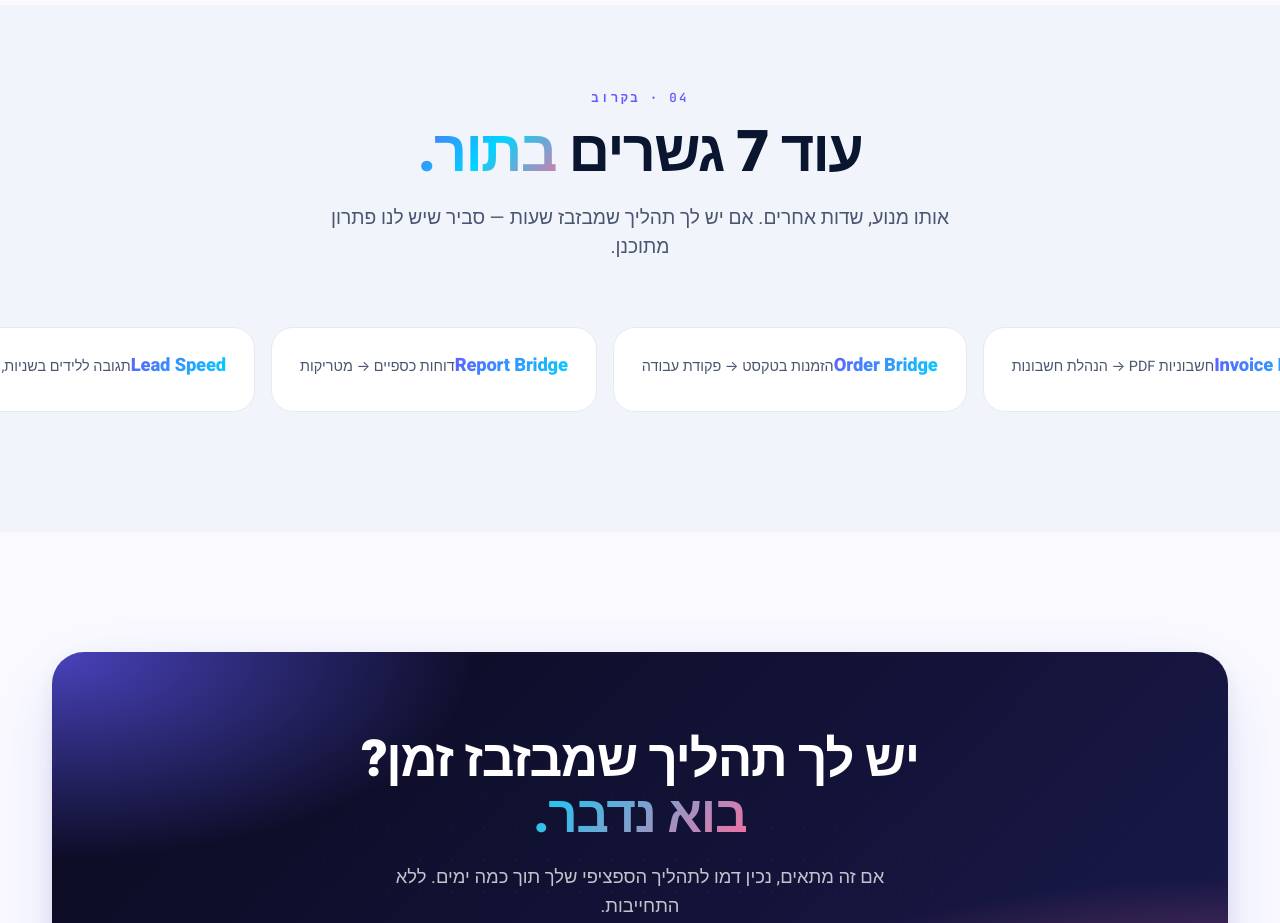
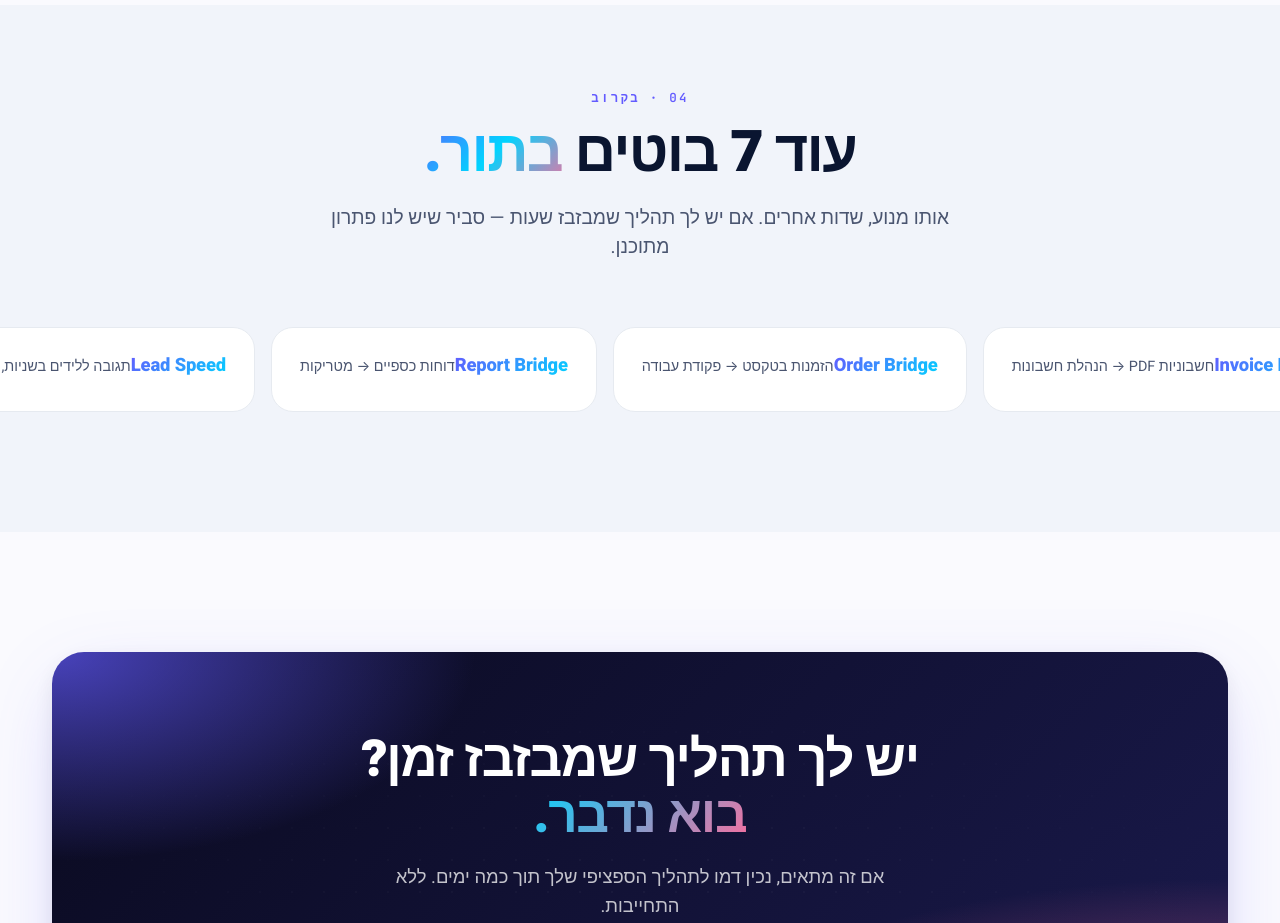
Before and after one commit to barak2702-dot/bautomations-sites, a plain HTML site: page brand/index.html in a window 1280 px wide. Shown: the part 4240-5163 px from the top of the page. Drawn offline with Linux system fonts and the light colour scheme.

Commit message:
fix copy: גשרים → בוטים (better Hebrew)

```diff
--- a/brand/index.html
+++ b/brand/index.html
@@ -1264,7 +1264,7 @@
 <section class="backlog-section" id="backlog">
     <div class="section__head">
         <div class="section__eyebrow">04 · בקרוב</div>
-        <h2 class="section__title">עוד 7 גשרים <span class="grad">בתור.</span></h2>
+        <h2 class="section__title">עוד 7 בוטים <span class="grad">בתור.</span></h2>
         <p class="section__lead">
             אותו מנוע, שדות אחרים. אם יש לך תהליך שמבזבז שעות — סביר שיש לנו פתרון מתוכנן.
         </p>
```
